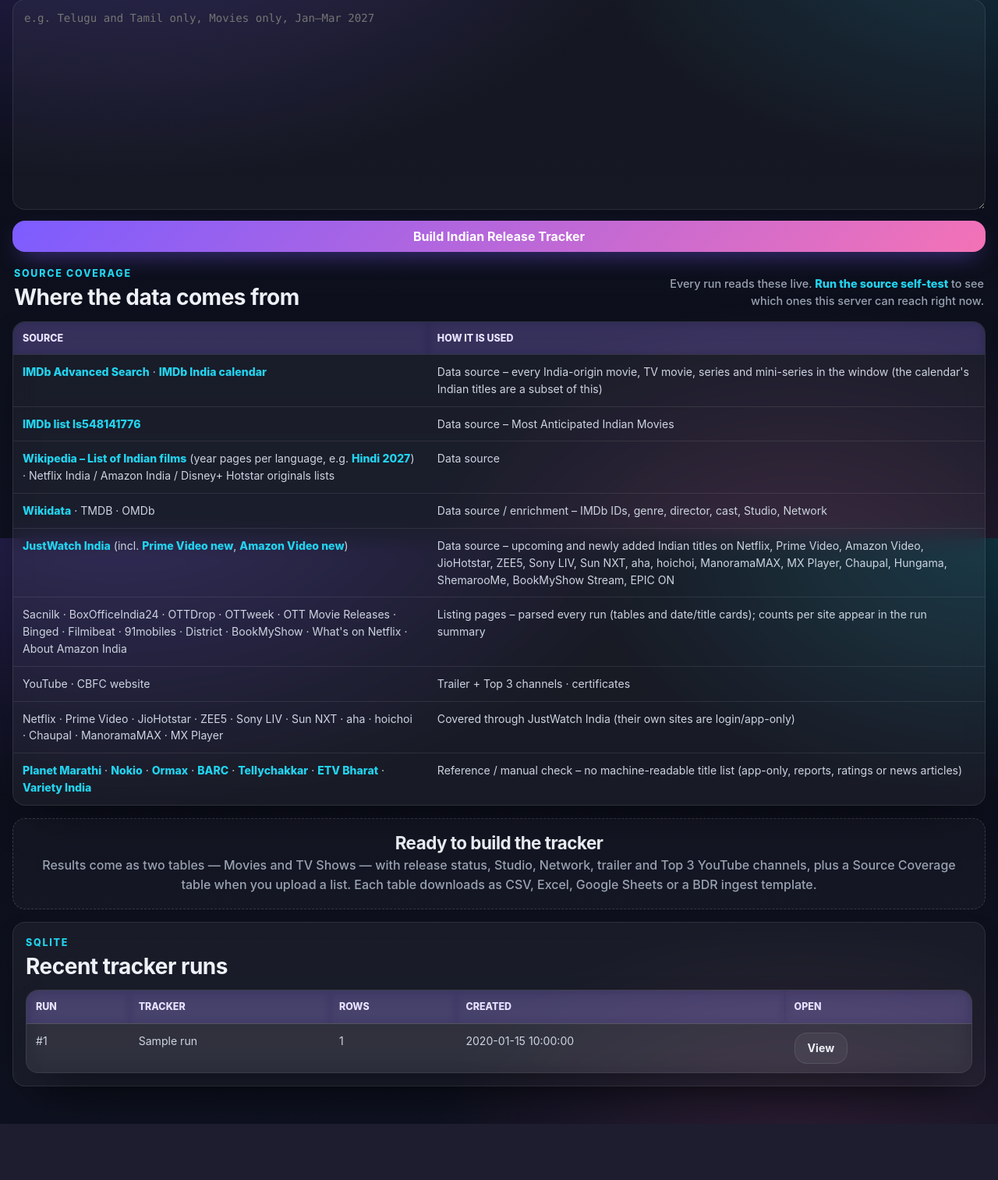
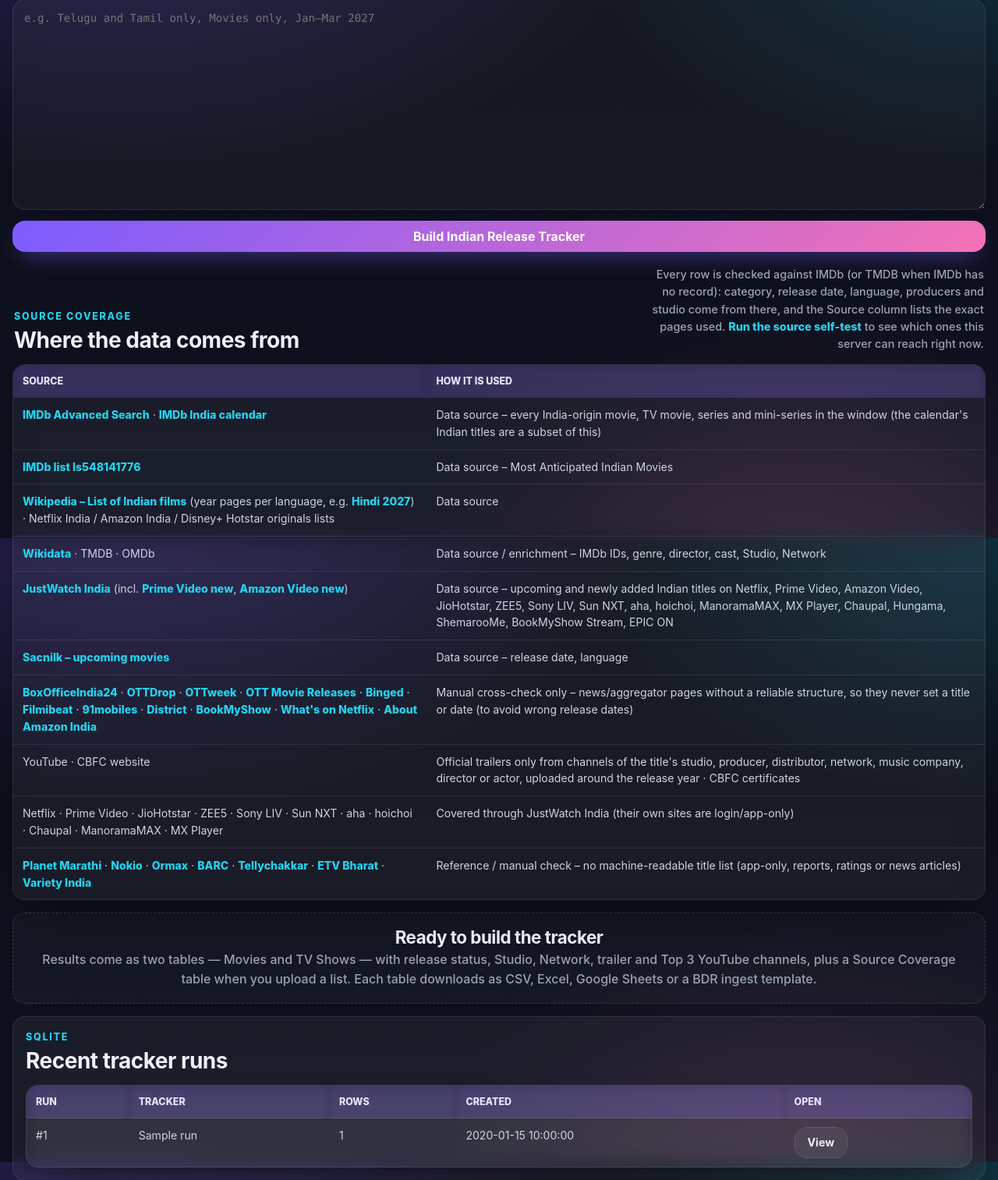
Before and after one commit to ramesh680/media-tools-hub, a FastAPI app: template app/templates/indian_release_tracker.html in a window 1280 px wide. Shown: the part 1710-3223 px from the top of the page at 78% size. Before the commit the page ends 3151 px from the top, so only its background shows below. Run offline with FastAPI, Linux system fonts and the light colour scheme; the template is opened without the code that fills it: most values are stand-ins (such as "Sample title", 1, 10 or a date in 2020); some libraries are stand-ins or nearby versions.

Commit message:
Indian tracker page: trusted sources, IMDb validation note, cross-check links

```diff
--- a/app/templates/indian_release_tracker.html
+++ b/app/templates/indian_release_tracker.html
@@ -130,7 +130,7 @@
       <p class="eyebrow">Source coverage</p>
       <h2>Where the data comes from</h2>
     </div>
-    <p>Every run reads these live. <a href="/indian-release-tracker/diagnostics" target="_blank" rel="noopener">Run the source self-test</a> to see which ones this server can reach right now.</p>
+    <p>Every row is checked against IMDb (or TMDB when IMDb has no record): category, release date, language, producers and studio come from there, and the Source column lists the exact pages used. <a href="/indian-release-tracker/diagnostics" target="_blank" rel="noopener">Run the source self-test</a> to see which ones this server can reach right now.</p>
   </div>
   <div class="table-wrap">
     <table>
@@ -141,8 +141,9 @@
         <tr><td><a href="https://en.wikipedia.org/wiki/List_of_Indian_films" target="_blank" rel="noopener">Wikipedia – List of Indian films</a> (year pages per language, e.g. <a href="https://en.wikipedia.org/wiki/List_of_Hindi_films_of_2027" target="_blank" rel="noopener">Hindi 2027</a>) · Netflix India / Amazon India / Disney+ Hotstar originals lists</td><td>Data source</td></tr>
         <tr><td><a href="https://query.wikidata.org/" target="_blank" rel="noopener">Wikidata</a> · TMDB · OMDb</td><td>Data source / enrichment – IMDb IDs, genre, director, cast, Studio, Network</td></tr>
         <tr><td><a href="https://www.justwatch.com/in" target="_blank" rel="noopener">JustWatch India</a> (incl. <a href="https://www.justwatch.com/in/provider/amazon-prime-video/new" target="_blank" rel="noopener">Prime Video new</a>, <a href="https://www.justwatch.com/in/provider/amazon-video/new" target="_blank" rel="noopener">Amazon Video new</a>)</td><td>Data source – upcoming and newly added Indian titles on Netflix, Prime Video, Amazon Video, JioHotstar, ZEE5, Sony LIV, Sun NXT, aha, hoichoi, ManoramaMAX, MX Player, Chaupal, Hungama, ShemarooMe, BookMyShow Stream, EPIC ON</td></tr>
-        <tr><td>Sacnilk · BoxOfficeIndia24 · OTTDrop · OTTweek · OTT Movie Releases · Binged · Filmibeat · 91mobiles · District · BookMyShow · What's on Netflix · About Amazon India</td><td>Listing pages – parsed every run (tables and date/title cards); counts per site appear in the run summary</td></tr>
-        <tr><td>YouTube · CBFC website</td><td>Trailer + Top 3 channels · certificates</td></tr>
+        <tr><td><a href="https://www.sacnilk.com/upcoming-movies" target="_blank" rel="noopener">Sacnilk – upcoming movies</a></td><td>Data source – release date, language</td></tr>
+        <tr><td><a href="https://www.boxofficeindia24.com/ott/upcoming" target="_blank" rel="noopener">BoxOfficeIndia24</a> · <a href="https://www.ottdrop.com/" target="_blank" rel="noopener">OTTDrop</a> · <a href="https://ottweek.com/" target="_blank" rel="noopener">OTTweek</a> · <a href="https://www.ottmoviereleases.com/" target="_blank" rel="noopener">OTT Movie Releases</a> · <a href="https://www.binged.com" target="_blank" rel="noopener">Binged</a> · <a href="https://www.filmibeat.com/tamil/upcoming-movies.html" target="_blank" rel="noopener">Filmibeat</a> · <a href="https://www.91mobiles.com/entertainment/upcoming-tamil-movies" target="_blank" rel="noopener">91mobiles</a> · <a href="https://www.district.in/movies/upcoming-movies" target="_blank" rel="noopener">District</a> · <a href="https://in.bookmyshow.com/" target="_blank" rel="noopener">BookMyShow</a> · <a href="https://www.whats-on-netflix.com/coming-soon/new-indian-netflix-original-series-and-movies-coming-to-netflix-in-2026" target="_blank" rel="noopener">What's on Netflix</a> · <a href="https://www.aboutamazon.in/news/entertainment/new-upcoming-shows-movies-prime-video-india" target="_blank" rel="noopener">About Amazon India</a></td><td>Manual cross-check only – news/aggregator pages without a reliable structure, so they never set a title or date (to avoid wrong release dates)</td></tr>
+        <tr><td>YouTube · CBFC website</td><td>Official trailers only from channels of the title's studio, producer, distributor, network, music company, director or actor, uploaded around the release year · CBFC certificates</td></tr>
         <tr><td>Netflix · Prime Video · JioHotstar · ZEE5 · Sony LIV · Sun NXT · aha · hoichoi · Chaupal · ManoramaMAX · MX Player</td><td>Covered through JustWatch India (their own sites are login/app-only)</td></tr>
         <tr><td><a href="https://planetmarathi.org/" target="_blank" rel="noopener">Planet Marathi</a> · <a href="https://nokioapp.com/" target="_blank" rel="noopener">Nokio</a> · <a href="https://www.ormaxmedia.com/" target="_blank" rel="noopener">Ormax</a> · <a href="https://www.barcindia.co.in/" target="_blank" rel="noopener">BARC</a> · <a href="https://www.tellychakkar.com/" target="_blank" rel="noopener">Tellychakkar</a> · <a href="https://www.etvbharat.com/en/!entertainment" target="_blank" rel="noopener">ETV Bharat</a> · <a href="https://varietyindia.com" target="_blank" rel="noopener">Variety India</a></td><td>Reference / manual check – no machine-readable title list (app-only, reports, ratings or news articles)</td></tr>
       </tbody>
```
